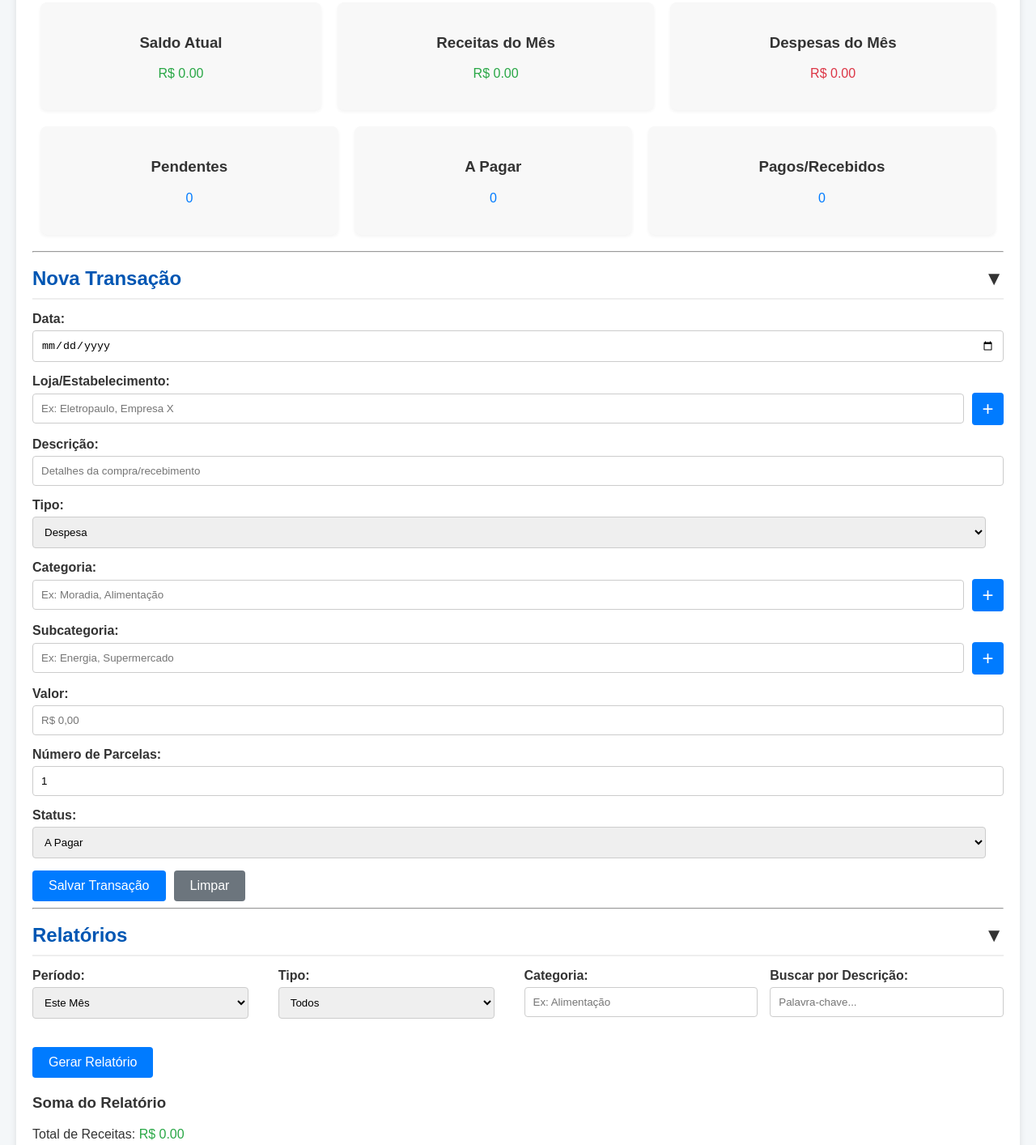
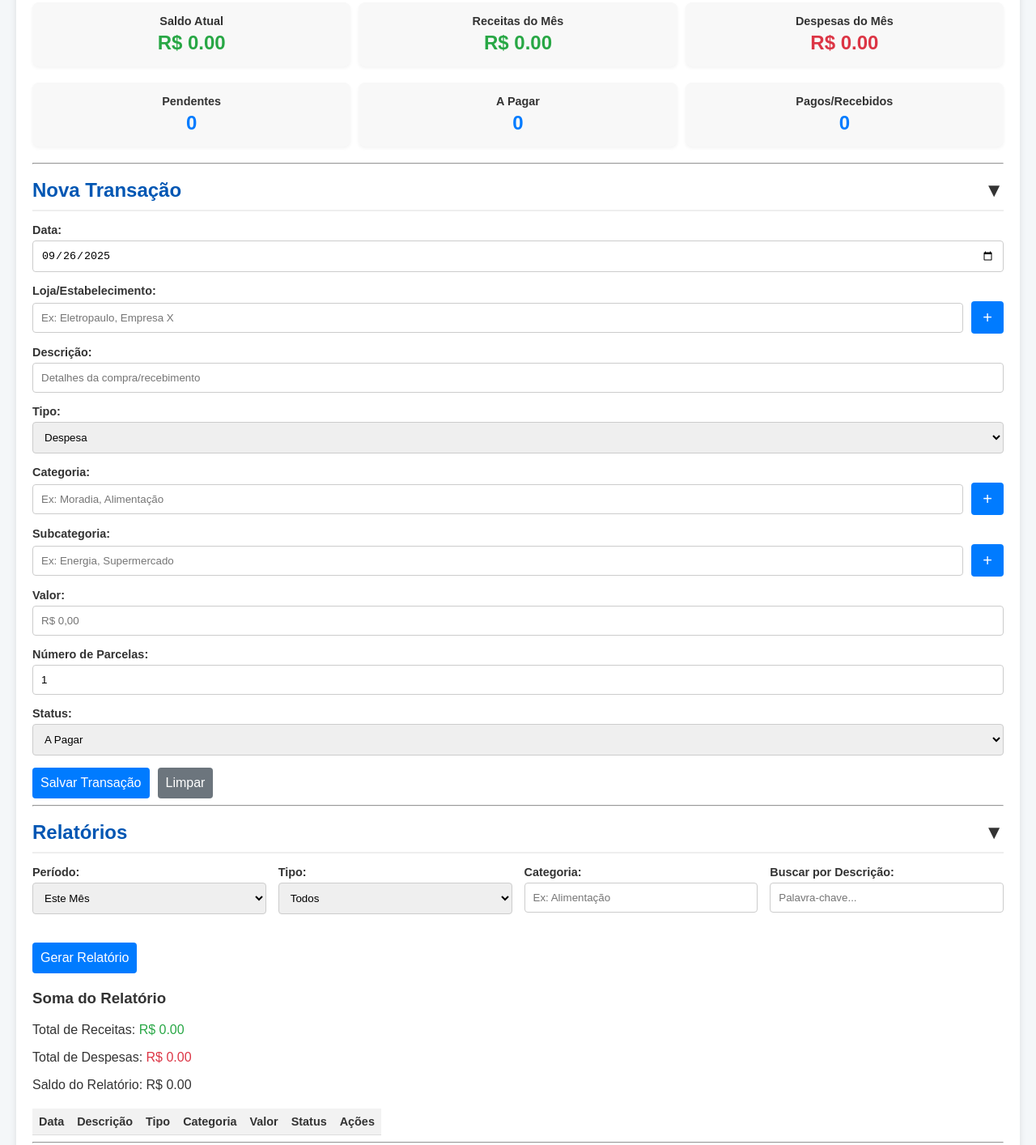
Before and after one commit to sawnders/fin25, a plain HTML site: page fin 25 sistema financeiro pessoal/index.html in a window 1280 px wide. Shown: the part 189-1603 px from the top of the page at 81% size. Drawn offline with Linux system fonts and the light colour scheme.

Commit message:
Update index.html
Responsividade implantada

```diff
--- a/fin 25 sistema financeiro pessoal/index.html
+++ b/fin 25 sistema financeiro pessoal/index.html
@@ -28,6 +28,163 @@
             padding-bottom: 10px;
         }
 
+        /* Estilos do Dashboard */
+        .dashboard {
+            display: grid;
+            grid-template-columns: repeat(3, 1fr); /* 3 colunas em telas grandes */
+            gap: 10px;
+            margin-bottom: 20px;
+        }
+
+        .dashboard-row-2 {
+            grid-template-columns: repeat(3, 1fr); /* 3 colunas para a segunda linha também */
+        }
+
+        .card {
+            background-color: #f8f8f8;
+            padding: 15px;
+            border-radius: 8px;
+            box-shadow: 0 2px 4px rgba(0, 0, 0, 0.05);
+            text-align: center;
+        }
+
+        .card h3 {
+            font-size: 0.9em;
+            margin-top: 0;
+            margin-bottom: 5px;
+        }
+        .card p {
+            font-size: 1.3em;
+            font-weight: bold;
+            margin: 0;
+        }
+
+        .positivo { color: #28a745; }
+        .negativo { color: #dc3545; }
+        .neutro { color: #007bff; }
+        .soma-negativa { color: #dc3545; }
+        .soma-positiva { color: #28a745; }
+
+        /* Estilos para Formulário */
+        .form-group {
+            margin-bottom: 15px;
+        }
+
+        .form-group label {
+            display: block;
+            margin-bottom: 5px;
+            font-weight: bold;
+            font-size: 0.9em;
+        }
+
+        .form-group input[type="text"],
+        .form-group input[type="number"],
+        .form-group input[type="date"],
+        .form-group select {
+            width: 100%;
+            padding: 10px;
+            border: 1px solid #ccc;
+            border-radius: 4px;
+            box-sizing: border-box; /* Garante que padding e borda sejam incluídos na largura */
+        }
+
+        .input-group {
+            display: flex;
+            align-items: center;
+        }
+
+        .input-group input {
+            flex-grow: 1;
+        }
+
+        .input-group .add-btn {
+            margin-left: 10px;
+            width: 40px;
+            height: 40px;
+            font-size: 20px; /* Reduzido para celular */
+            background-color: #007bff;
+            color: white;
+            border: none;
+            border-radius: 4px;
+            cursor: pointer;
+            flex-shrink: 0; /* Não permite que o botão diminua */
+        }
+
+        .button-group {
+            display: flex;
+            flex-direction: column; /* Botões um abaixo do outro em telas menores */
+            gap: 10px;
+            margin-top: 15px;
+        }
+
+        .btn {
+            padding: 10px;
+            border: none;
+            border-radius: 4px;
+            cursor: pointer;
+            font-size: 1em;
+            width: 100%; /* Ocupa a largura total em telas menores */
+        }
+
+        /* Estilos de Tabela */
+        table {
+            width: 100%;
+            border-collapse: collapse;
+            margin-top: 20px;
+            font-size: 0.9em; /* Reduz o tamanho da fonte para melhor visualização em mobile */
+            display: block; /* Permite scroll horizontal em mobile */
+            overflow-x: auto;
+            white-space: nowrap; /* Impede que o conteúdo da célula quebre */
+        }
+
+        th, td {
+            text-align: left;
+            padding: 8px; /* Reduz o padding para mobile */
+            border-bottom: 1px solid #ddd;
+        }
+
+        th {
+            background-color: #f2f2f2;
+        }
+
+        /* Estilos de Filtro */
+        .filtro-container {
+            display: grid;
+            grid-template-columns: repeat(auto-fit, minmax(180px, 1fr)); /* Mais compacto para mobile */
+            gap: 15px;
+            margin-bottom: 20px;
+        }
+
+        /* Media Queries para Responsividade */
+        @media (min-width: 600px) {
+            /* Telas maiores (tablets) */
+            .dashboard {
+                grid-template-columns: repeat(3, 1fr);
+            }
+            .dashboard-row-2 {
+                grid-template-columns: repeat(3, 1fr);
+            }
+            .card p {
+                font-size: 1.5em;
+            }
+            .button-group {
+                flex-direction: row; /* Volta a alinhar em linha */
+            }
+            .btn {
+                width: auto;
+            }
+        }
+
+        @media (min-width: 1024px) {
+            /* Telas de desktop */
+            .dashboard {
+                grid-template-columns: repeat(3, 1fr);
+            }
+            .dashboard-row-2 {
+                grid-template-columns: repeat(3, 1fr);
+            }
+        }
+
         /* Estilo para a seção expansível */
         .collapsible-header {
             cursor: pointer;
@@ -56,125 +213,13 @@
             transition: max-height 0.5s ease-in-out;
         }
         .collapsible-content.expanded {
-            max-height: 2000px; /* Um valor grande o suficiente para a expansão */
-        }
-
-
-        .dashboard {
-            display: flex;
-            justify-content: space-around;
-            text-align: center;
-            margin-bottom: 20px;
-        }
-
-        .card {
-            background-color: #f8f8f8;
-            padding: 20px;
-            border-radius: 8px;
-            box-shadow: 0 2px 4px rgba(0, 0, 0, 0.05);
-            flex-grow: 1;
-            margin: 0 10px;
-        }
-
-        .positivo { color: #28a745; }
-        .negativo { color: #dc3545; }
-        .neutro { color: #007bff; }
-        .soma-negativa { color: #dc3545; }
-        .soma-positiva { color: #28a745; }
-
-        .form-group {
-            margin-bottom: 15px;
-        }
-
-        .form-group label {
-            display: block;
-            margin-bottom: 5px;
-            font-weight: bold;
-        }
-
-        .form-group input[type="text"],
-        .form-group input[type="number"],
-        .form-group input[type="date"],
-        .form-group select,
-        .form-group datalist {
-            width: calc(100% - 22px);
-            padding: 10px;
-            border: 1px solid #ccc;
-            border-radius: 4px;
-        }
-
-        .input-group {
-            display: flex;
-            align-items: center;
-        }
-
-        .input-group input {
-            flex-grow: 1;
-        }
-
-        .input-group .add-btn {
-            margin-left: 10px;
-            width: 40px;
-            height: 40px;
-            font-size: 24px;
-            background-color: #007bff;
-            color: white;
-            border: none;
-            border-radius: 4px;
-            cursor: pointer;
-        }
-        .input-group .add-btn:hover {
-            background-color: #0056b3;
-        }
-
-        .button-group {
-            display: flex;
-            gap: 10px;
-        }
-
-        .btn {
-            padding: 10px 20px;
-            border: none;
-            border-radius: 4px;
-            cursor: pointer;
-            font-size: 16px;
+            max-height: 4000px; /* Um valor grande o suficiente para a expansão */
         }
 
         .btn-primary { background-color: #007bff; color: white; }
         .btn-secondary { background-color: #6c757d; color: white; }
         .btn-danger { background-color: #dc3545; color: white; }
         .btn-success { background-color: #28a745; color: white; }
-
-        table {
-            width: 100%;
-            border-collapse: collapse;
-            margin-top: 20px;
-        }
-
-        th, td {
-            text-align: left;
-            padding: 12px;
-            border-bottom: 1px solid #ddd;
-        }
-
-        th {
-            background-color: #f2f2f2;
-        }
-
-        tr:hover {
-            background-color: #f5f5f5;
-        }
-
-        .filtro-container {
-            display: grid;
-            grid-template-columns: repeat(auto-fit, minmax(200px, 1fr));
-            gap: 15px;
-            margin-bottom: 20px;
-        }
-
-        .radio-group label {
-            margin-right: 15px;
-        }
 
         /* Cores das transações na tabela */
         .transacao-receita td { color: #28a745; }
@@ -202,7 +247,7 @@
                 <p id="despesasMes" class="negativo">R$ 0,00</p>
             </div>
         </div>
-        <div class="dashboard">
+        <div class="dashboard dashboard-row-2">
             <div class="card">
                 <h3>Pendentes</h3>
                 <p id="pendentesCount" class="neutro">0</p>
@@ -382,6 +427,10 @@
 
 <script>
     document.addEventListener('DOMContentLoaded', () => {
+        // Define a data atual como padrão para o campo de data
+        const today = new Date().toISOString().split('T')[0];
+        document.getElementById('dataTransacao').value = today;
+
         atualizarDashboard();
         carregarLojas();
         carregarCategoriasESubcategorias();
@@ -522,6 +571,8 @@
                 datalistSubcategorias.appendChild(option);
             });
         };
+        // Garante que se o usuário mudar o tipo, a lista de subcategorias é limpa
+        document.getElementById('subcategoriaTransacao').value = '';
     }
 
     function cadastrarCategoria() {
@@ -651,6 +702,10 @@
             alert('Por favor, preencha a data, a loja e o valor.');
             return;
         }
+        if (valor <= 0) {
+             alert('O valor deve ser maior que zero.');
+            return;
+        }
 
         if (!confirmAction('Deseja realmente salvar esta transação?')) {
             return;
@@ -661,7 +716,7 @@
         // Se for parcelado, cria múltiplas transações
         if (parcelas > 1) {
             const valorParcela = valor / parcelas;
-            let dataVencimento = new Date(data);
+            let dataVencimento = new Date(data + 'T00:00:00'); // Garante que a data é tratada corretamente
 
             for (let i = 0; i < parcelas; i++) {
                 const novaParcela = {
@@ -669,11 +724,11 @@
                     tipo,
                     data: dataVencimento.toISOString().slice(0, 10),
                     loja,
-                    descricao,
+                    descricao: `${descricao} (${i + 1}/${parcelas})`, // Adiciona o número da parcela na descrição
                     categoria,
                     subcategoria,
                     valor: valorParcela,
-                    status: 'A Pagar' // Parcelas sempre começam como 'A Pagar'
+                    status: (tipo === 'despesa') ? 'A Pagar' : 'Pendente' // Define status padrão
                 };
                 transacoes.push(novaParcela);
                 dataVencimento.setMonth(dataVencimento.getMonth() + 1);
@@ -704,7 +759,10 @@
     }
 
     function limparFormulario() {
-        document.getElementById('dataTransacao').value = '';
+        // Define a data atual como padrão
+        const today = new Date().toISOString().split('T')[0];
+        document.getElementById('dataTransacao').value = today;
+
         document.getElementById('lojaTransacao').value = '';
         document.getElementById('descricaoTransacao').value = '';
         document.getElementById('categoriaTransacao').value = '';
@@ -734,18 +792,17 @@
         const filtroTipo = document.getElementById('filtroTipo').value;
         const filtroCategoria = document.getElementById('filtroCategoria').value.toLowerCase();
         const filtroBusca = document.getElementById('filtroBusca').value.toLowerCase();
-        const dataInicio = document.getElementById('dataInicio').value;
-        const dataFim = document.getElementById('dataFim').value;
+        const dataInicioStr = document.getElementById('dataInicio').value;
+        const dataFimStr = document.getElementById('dataFim').value;
         const tabelaBody = document.querySelector('#tabelaRelatorio tbody');
         tabelaBody.innerHTML = '';
 
         let somaReceitas = 0;
         let somaDespesas = 0;
 
-        const transacoesFiltradas = transacoes.filter(transacao => {
-            const transacaoDate = new Date(transacao.data + 'T00:00:00');
+        let dataLimiteInicio, dataLimiteFim;
         const hoje = new Date();
-            let dataLimiteInicio, dataLimiteFim;
+        hoje.setHours(0, 0, 0, 0); // Zera a hora para comparação
 
         if (filtroPeriodo === 'mes') {
             dataLimiteInicio = new Date(hoje.getFullYear(), hoje.getMonth(), 1);
@@ -759,15 +816,28 @@
         } else if (filtroPeriodo === '1ano') {
             dataLimiteInicio = new Date(hoje.getFullYear() - 1, hoje.getMonth(), hoje.getDate());
             dataLimiteFim = hoje;
-            } else if (filtroPeriodo === 'personalizado' && dataInicio && dataFim) {
-                dataLimiteInicio = new Date(dataInicio);
-                dataLimiteFim = new Date(dataFim);
+        } else if (filtroPeriodo === 'personalizado' && dataInicioStr && dataFimStr) {
+            dataLimiteInicio = new Date(dataInicioStr + 'T00:00:00');
+            dataLimiteFim = new Date(dataFimStr + 'T00:00:00');
         }
 
-            const matchPeriodo = !filtroPeriodo || (transacaoDate >= dataLimiteInicio && transacaoDate <= dataLimiteFim);
+        const transacoesFiltradas = transacoes.filter(transacao => {
+            const transacaoDate = new Date(transacao.data + 'T00:00:00');
+
+            let matchPeriodo = true;
+            if (filtroPeriodo !== '') {
+                // Adiciona um dia à data limite final para incluir o dia inteiro no filtro
+                let dataFimInclusiva = new Date(dataLimiteFim);
+                if (dataFimInclusiva.getDate() === dataLimiteFim.getDate()) {
+                    dataFimInclusiva.setDate(dataFimInclusiva.getDate() + 1);
+                }
+
+                matchPeriodo = transacaoDate >= dataLimiteInicio && transacaoDate < dataFimInclusiva;
+            }
+
             const matchTipo = !filtroTipo || transacao.tipo === filtroTipo;
             const matchCategoria = !filtroCategoria || (transacao.categoria && transacao.categoria.toLowerCase().includes(filtroCategoria));
-            const matchBusca = !filtroBusca || (transacao.descricao && transacao.descricao.toLowerCase().includes(filtroBusca));
+            const matchBusca = !filtroBusca || (transacao.descricao && transacao.descricao.toLowerCase().includes(filtroBusca)) || (transacao.loja && transacao.loja.toLowerCase().includes(filtroBusca));
 
             return matchPeriodo && matchTipo && matchCategoria && matchBusca;
         });
@@ -790,6 +860,8 @@
             newRow.insertCell(5).textContent = transacao.status;
 
             const acoesCell = newRow.insertCell(6);
+
+            // Criar o campo de seleção de status
             const statusSelect = document.createElement('select');
             statusSelect.innerHTML = `
                 <option value="Pendente" ${transacao.status === 'Pendente' ? 'selected' : ''}>Pendente</option>
@@ -798,11 +870,15 @@
                 <option value="Recebido" ${transacao.status === 'Recebido' ? 'selected' : ''}>Recebido</option>
             `;
             statusSelect.onchange = (e) => alterarStatus(transacao.id, e.target.value);
+            statusSelect.classList.add('btn'); // Adiciona classe para estilo (opcional)
+            statusSelect.style.marginRight = '5px';
 
+            // Criar o botão de exclusão
             const deleteBtn = document.createElement('button');
             deleteBtn.textContent = 'X';
             deleteBtn.classList.add('btn', 'btn-danger');
             deleteBtn.onclick = () => excluirTransacao(transacao.id);
+            deleteBtn.style.padding = '5px 10px'; // Estilo mais compacto
 
             acoesCell.appendChild(statusSelect);
             acoesCell.appendChild(deleteBtn);
@@ -812,11 +888,13 @@
         document.getElementById('somaDespesas').textContent = `R$ ${somaDespesas.toFixed(2)}`;
         const saldoRelatorio = somaReceitas - somaDespesas;
         document.getElementById('saldoRelatorio').textContent = `R$ ${saldoRelatorio.toFixed(2)}`;
-        document.getElementById('saldoRelatorio').classList.remove('soma-positiva', 'soma-negativa');
-        if (saldoRelatorio >= 0) {
+        document.getElementById('saldoRelatorio').classList.remove('soma-positiva', 'soma-negativa', 'soma-neutra');
+        if (saldoRelatorio > 0) {
             document.getElementById('saldoRelatorio').classList.add('soma-positiva');
+        } else if (saldoRelatorio < 0) {
+            document.getElementById('saldoRelatorio').classList.add('soma-negativa');
         } else {
-            document.getElementById('saldoRelatorio').classList.add('soma-negativa');
+             document.getElementById('saldoRelatorio').classList.add('soma-neutra');
         }
     }
 
@@ -852,7 +930,7 @@
     function resetarDados() {
         const senha = document.getElementById('senhaReset').value;
         if (senha === PASS_RESET) {
-            if (confirmAction('ATENÇÃO: Isso irá apagar TODOS os seus dados. Tem certeza?')) {
+            if (confirmAction('ATENÇÃO: Isso irá apagar TODOS os seus dados (transações, lojas, categorias). Tem certeza?')) {
                 localStorage.removeItem('transacoes');
                 localStorage.removeItem('lojas');
                 localStorage.removeItem('categorias');
```
Lines whose indentation alone changed are shown as unchanged.
